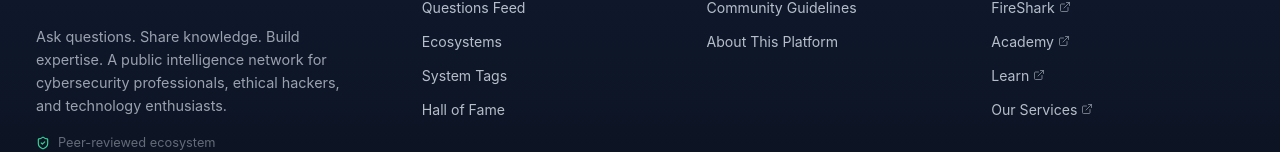
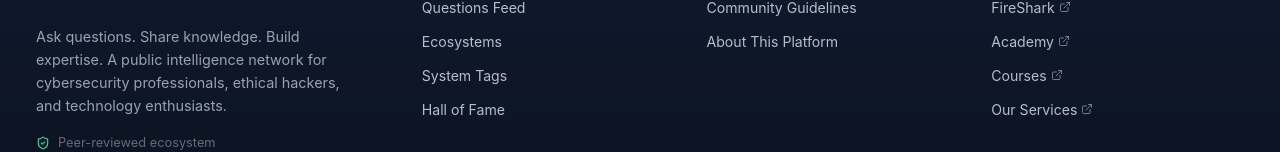
Before and after one commit to singhtanishq/FiresharkCommunity, a React (Vite) app in the folder frontend/: page / in a window 1280 px wide. Shown: the part 1102-1254 px from the top of the page. Built offline with nearby package versions, Linux system fonts and the light colour scheme; no server answers.

Commit message:
Update Footer.tsx

```diff
--- a/frontend/src/components/layout/Footer.tsx
+++ b/frontend/src/components/layout/Footer.tsx
@@ -80,8 +80,8 @@ export function Footer() {
             <a href="https://academy.fireshark.in/" target="_blank" rel="noopener noreferrer" className="row" style={{ gap: '0.3rem', alignItems: 'center', transition: 'color var(--dur-fast) var(--ease)', flexWrap: 'wrap', justifyContent: 'inherit' }} onMouseOver={e => e.currentTarget.style.color = '#fff'} onMouseOut={e => e.currentTarget.style.color = 'rgba(230, 237, 247, 0.78)'}>
               Academy <ExternalLink size={12} opacity={0.6} style={{ flexShrink: 0 }} />
             </a>
-            <a href="https://learn.fireshark.in/" target="_blank" rel="noopener noreferrer" className="row" style={{ gap: '0.3rem', alignItems: 'center', transition: 'color var(--dur-fast) var(--ease)', flexWrap: 'wrap', justifyContent: 'inherit' }} onMouseOver={e => e.currentTarget.style.color = '#fff'} onMouseOut={e => e.currentTarget.style.color = 'rgba(230, 237, 247, 0.78)'}>
-              Learn <ExternalLink size={12} opacity={0.6} style={{ flexShrink: 0 }} />
+            <a href="https://courses.fireshark.in/" target="_blank" rel="noopener noreferrer" className="row" style={{ gap: '0.3rem', alignItems: 'center', transition: 'color var(--dur-fast) var(--ease)', flexWrap: 'wrap', justifyContent: 'inherit' }} onMouseOver={e => e.currentTarget.style.color = '#fff'} onMouseOut={e => e.currentTarget.style.color = 'rgba(230, 237, 247, 0.78)'}>
+              Courses <ExternalLink size={12} opacity={0.6} style={{ flexShrink: 0 }} />
             </a>
             <a href="https://fireshark.ai/" target="_blank" rel="noopener noreferrer" className="row" style={{ gap: '0.3rem', alignItems: 'center', transition: 'color var(--dur-fast) var(--ease)', flexWrap: 'wrap', justifyContent: 'inherit' }} onMouseOver={e => e.currentTarget.style.color = '#fff'} onMouseOut={e => e.currentTarget.style.color = 'rgba(230, 237, 247, 0.78)'}>
               Our Services <ExternalLink size={12} opacity={0.6} style={{ flexShrink: 0 }} />
```
